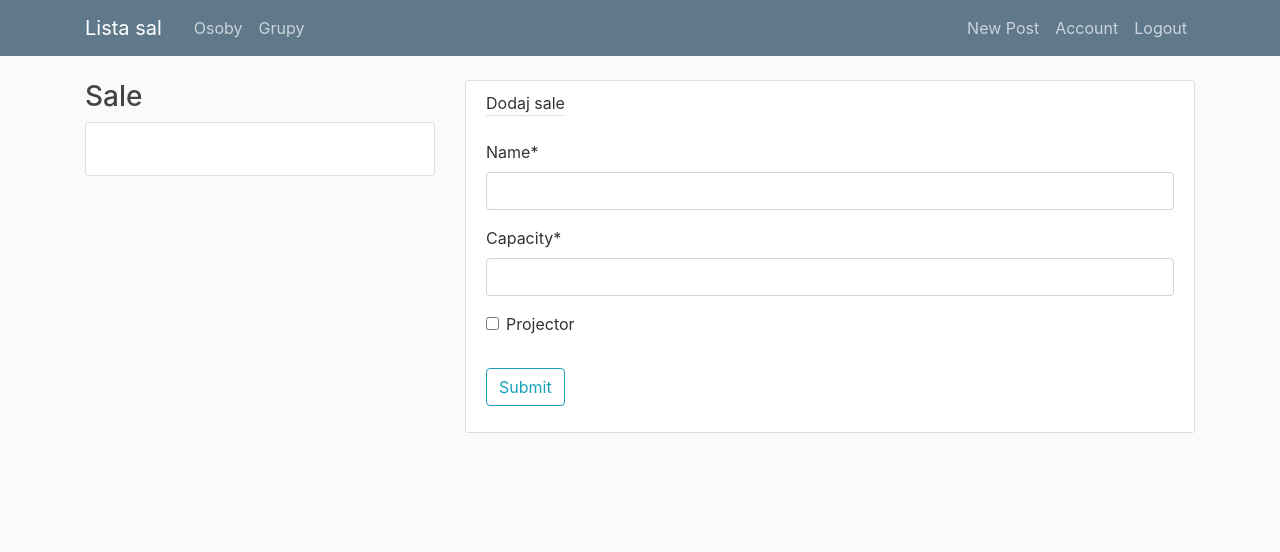
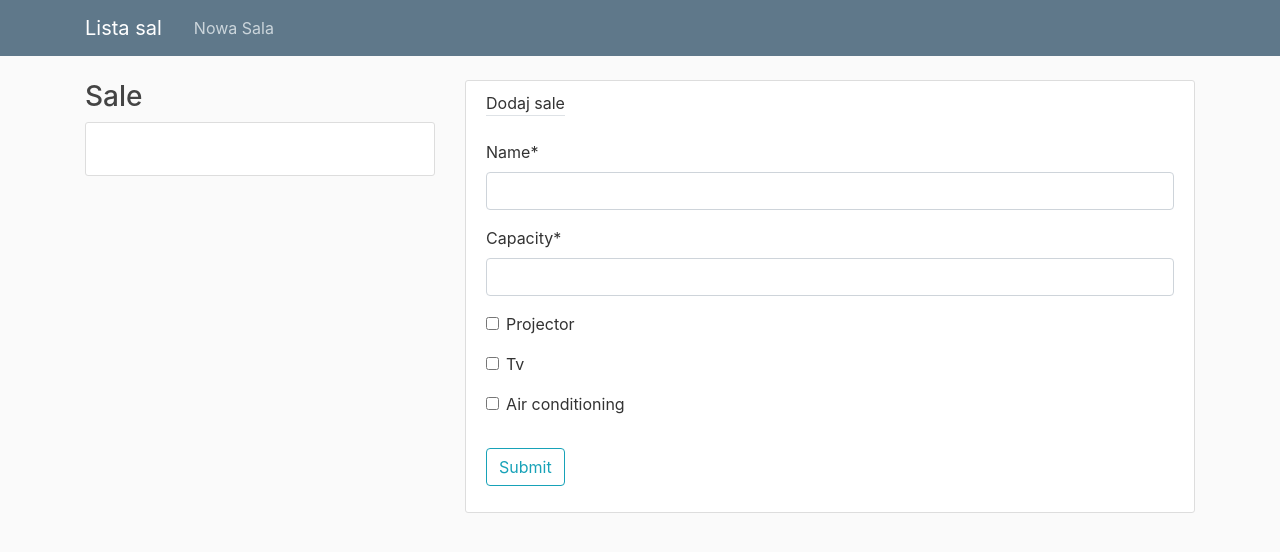
Before and after one commit to Sunip88/Warsztaty_3_conf_room, a Django app: page /room/new/ in a window 1280 px wide. Shown: the top 552 px of the page. Run offline with Django 3.2, Linux system fonts and the light colour scheme; data that the repository does not hold is empty; some libraries are stand-ins or nearby versions.

Commit message:
Some minor tweaks

```diff
--- a/conf_room/forms.py
+++ b/conf_room/forms.py
@@ -5,7 +5,7 @@ from .models import Room, Reservation
 class AddRoomForm(forms.ModelForm):
     class Meta:
         model = Room
-        fields = ['name', 'capacity', 'projector']
+        fields = ['name', 'capacity', 'projector', 'tv', 'air_conditioning']
 
 
 class AddReservForm(forms.ModelForm):
--- a/conf_room/models.py
+++ b/conf_room/models.py
@@ -8,6 +8,9 @@ class Room(models.Model):
     tv = models.BooleanField(default=False)
     air_conditioning = models.BooleanField(default=False)
 
+    def __str__(self):
+        return self.name
+
 
 class Reservation(models.Model):
     date = models.DateField()
--- a/conf_room/templates/conf_room/base.html
+++ b/conf_room/templates/conf_room/base.html
@@ -25,13 +25,7 @@
           </button>
           <div class="collapse navbar-collapse" id="navbarToggle">
             <div class="navbar-nav mr-auto">
-              <a class="nav-item nav-link" href="#">Osoby</a>
-              <a class="nav-item nav-link" href="#">Grupy</a>
-            </div>
-            <div class="navbar-nav">
-                    <a class="nav-item nav-link" href="#">New Post</a>
-                    <a class="nav-item nav-link" href="#">Account</a>
-                    <a class="nav-item nav-link" href="#">Logout</a>
+              <a class="nav-item nav-link" href="{% url 'room-add' %}">Nowa Sala</a>
             </div>
           </div>
         </div>
--- a/conf_room/templates/conf_room/home.html
+++ b/conf_room/templates/conf_room/home.html
@@ -9,7 +9,6 @@
                 {% endfor %}
             {% endif %}
             <div class="content-section">
-            <h3><a href="{% url 'room-add' %}" class="small text-secondary">Nowa sala</a></h3>
                 <table cellpadding="5" cellspacing="5" border="1">
                     <tr>
                         <th>Nazwa</th>
```
